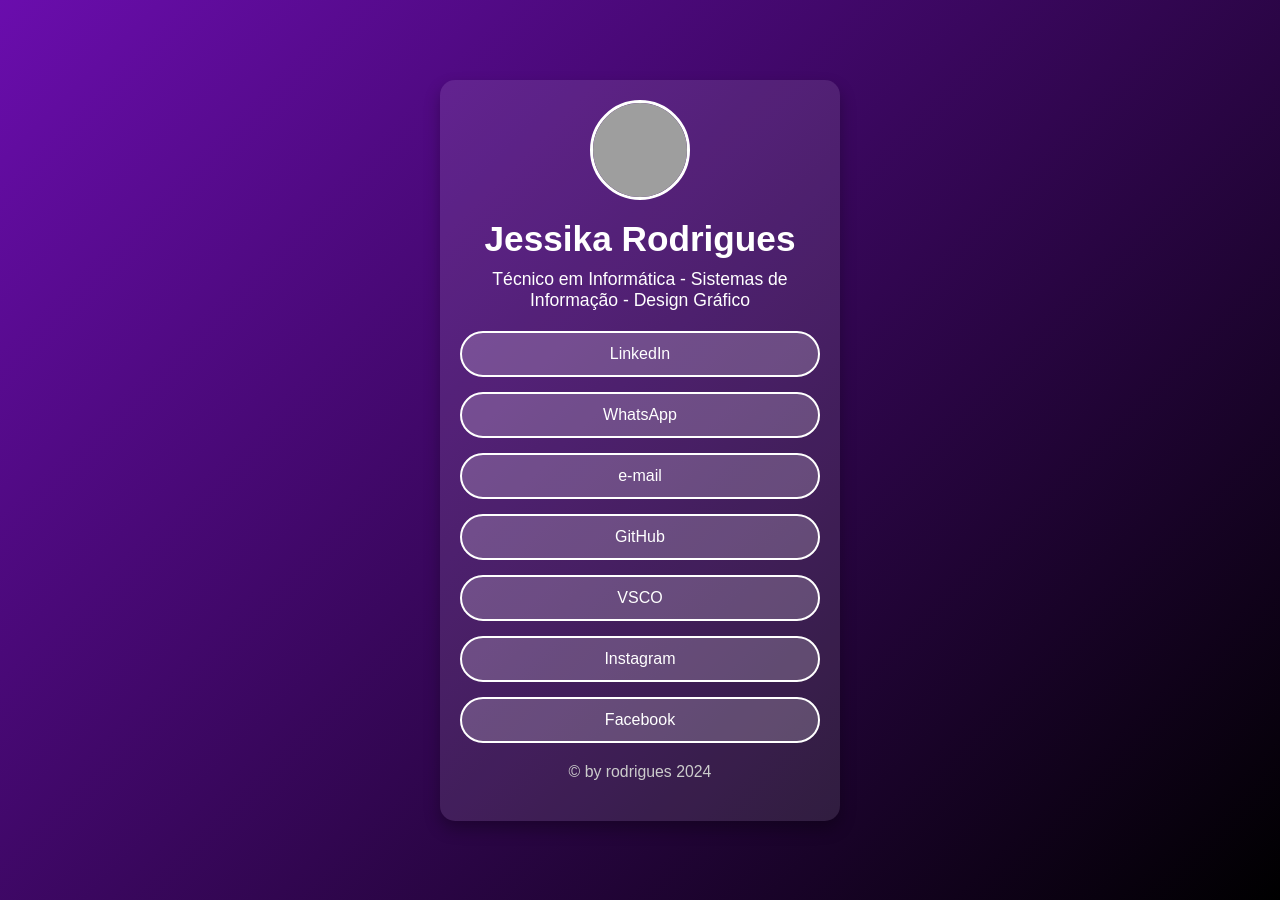
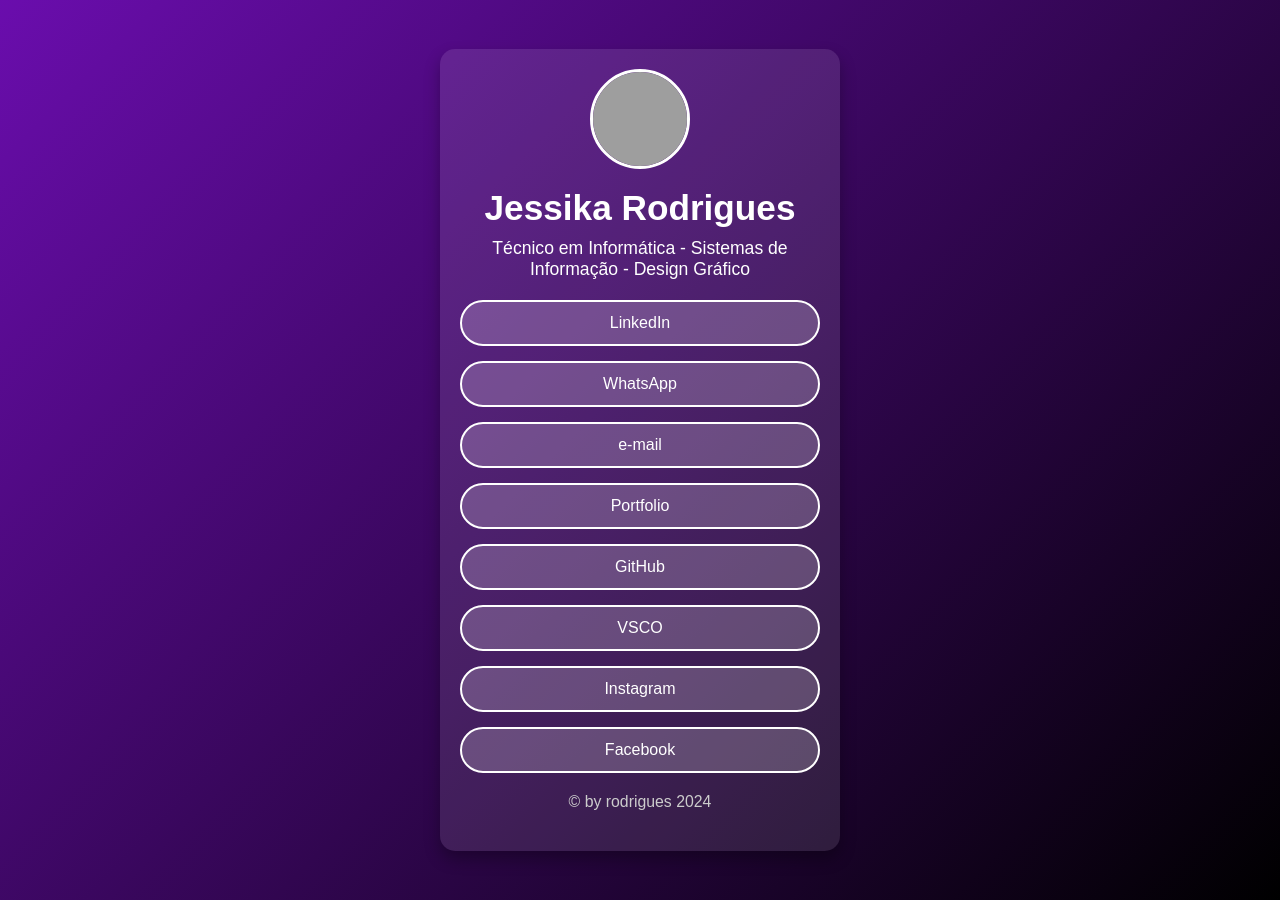
Before and after one commit to jesscatt/Jessika.rodrigues, a Jekyll site: the page built from index.md, in a window 1280 px wide. Built offline with Jekyll 4.4.1, drawn with Linux system fonts in a browser that asks for light colours; grey boxes are pictures that could not be loaded.

Commit message:
Update default.html

```diff
--- a/_layouts/default.html
+++ b/_layouts/default.html
@@ -17,13 +17,16 @@
     </header>
 
     <main class="button-container">
-      <a href="#" class="button">LinkedIn</a>
-      <a href="#" class="button">WhatsApp</a>
-      <a href="#" class="button">e-mail</a>
-      <a href="#" class="button">GitHub</a>
-      <a href="#" class="button">VSCO</a>
-      <a href="#" class="button">Instagram</a>
-      <a href="#" class="button">Facebook</a>
+ <a href="www.linkedin.com/in/jessikacatharinajardimrodrigues" class="button">LinkedIn</a>
+  <a href="wa.me/555599234484" class="button">WhatsApp</a>
+  <a href="mailto:jessikacjrodrigues@gmail.com" class="button">e-mail</a>
+  <a href="https://www.behance.net/jessikajess" class="button">Portfolio</a>
+  <a href="https://github.com/jesscatt" class="button">GitHub</a>
+  <a href="https://vs.co/igbpe2a4" class="button">VSCO</a>
+  <a href="https://www.instagram.com/jessika.cjr?igsh=MW4wYWJsa2N0dnphZQ%3D%3D&utm_source=qr" class="button">Instagram</a>
+  <a href="https://www.facebook.com/jessika.rodrigues.9421450/" class="button">Facebook</a>
+
+
     </main>
 
     <footer>
```
